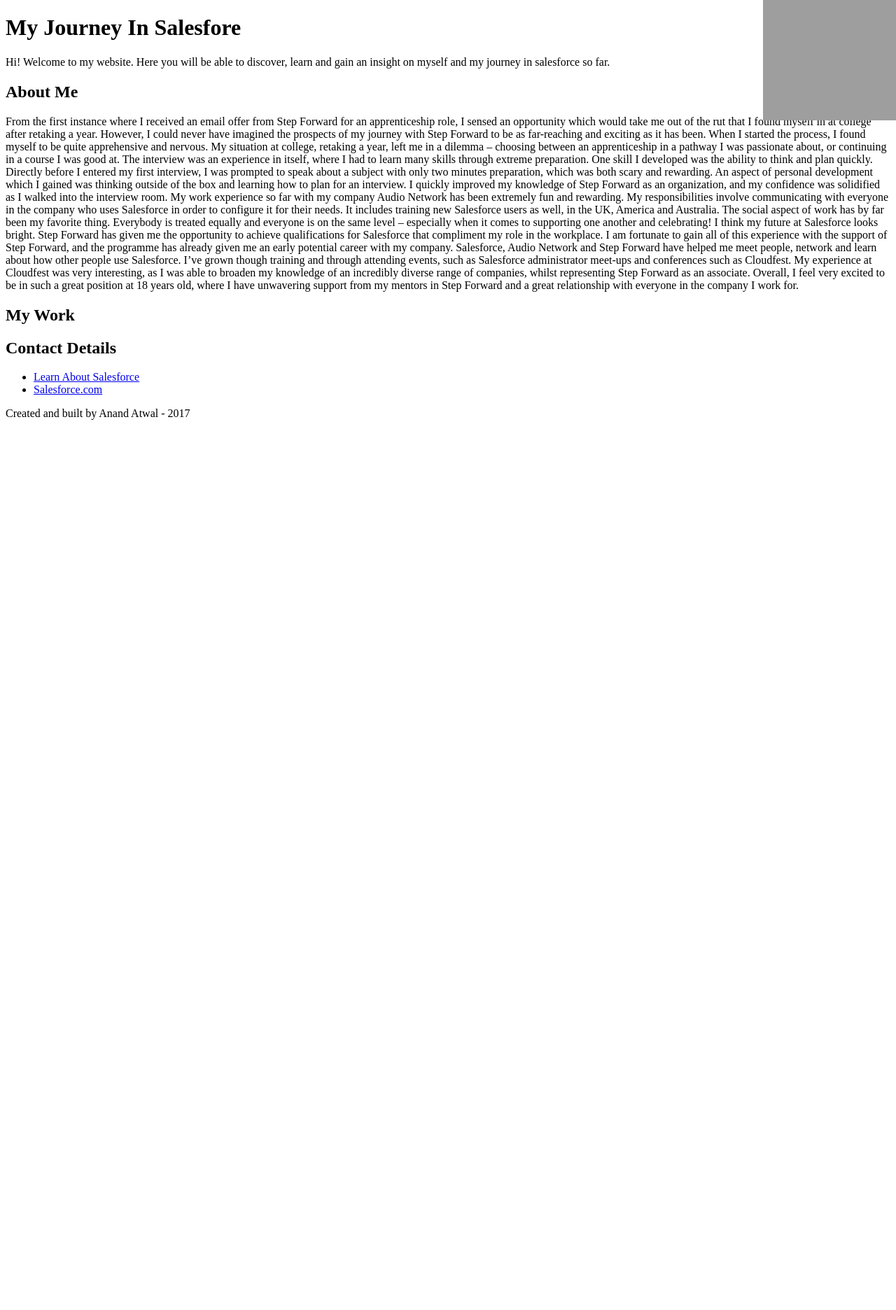
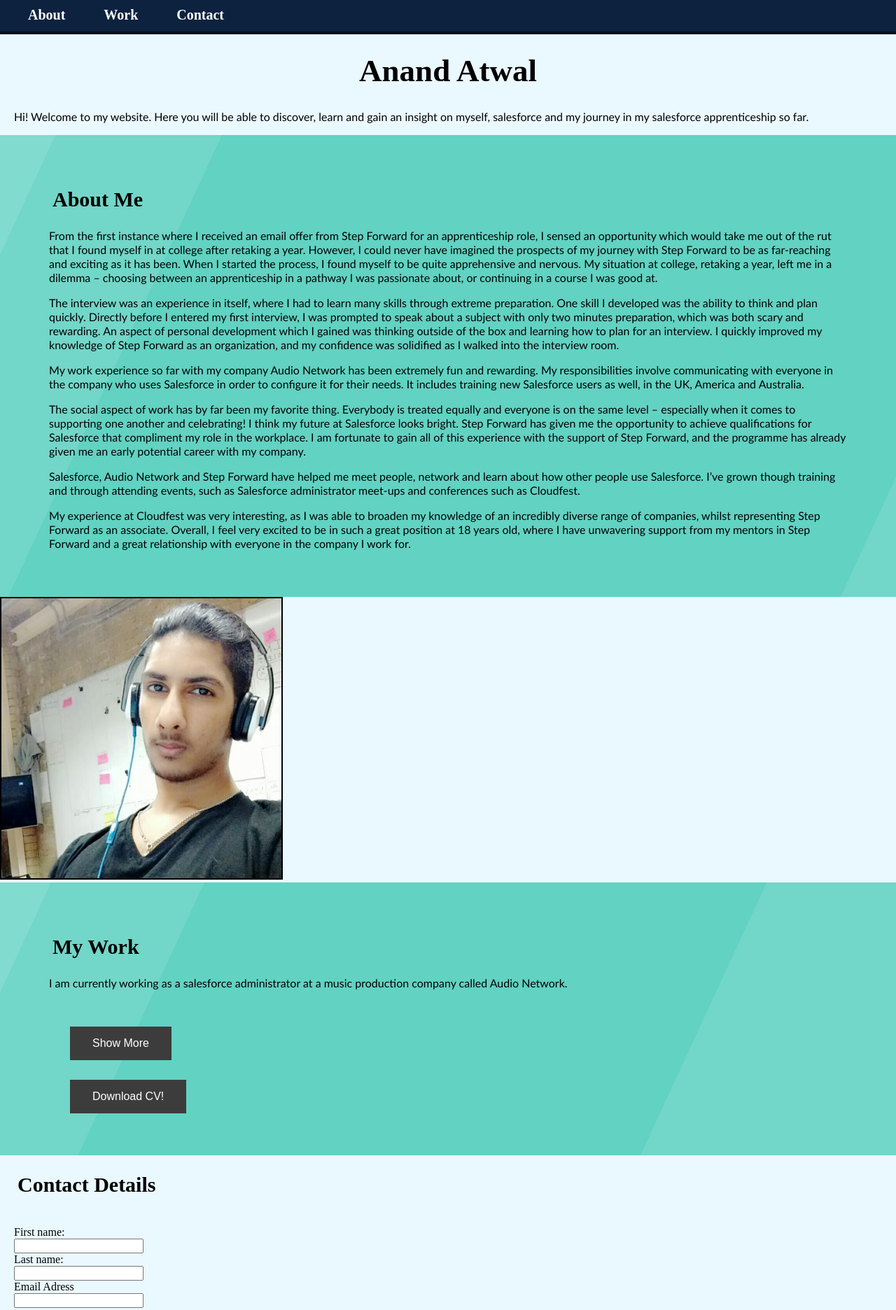
Before and after one commit to anandatwal/anandatwal.github.io, a plain HTML site: page index.html in a window 1280 px wide. Shown: the top 1872 px of the page at 70% size. Before the commit the page ends 800 px from the top, so only its background shows below. Drawn offline with Linux system fonts and the light colour scheme; grey boxes are pictures that could not be loaded.

Commit message:
Add files via upload

```diff
--- a/index.html
+++ b/index.html
@@ -1,43 +1,113 @@
 <!DOCTYPE html>
 <html lang="en-gb">
-<html>
+
+</html>
+
 <head>
+    <link rel="stylesheet" type="text/css" href="style.css" />
+    <link rel="stylesheet" type="text/css" src="normalize.css">
     <title>Salesforce!</title>
 </head>
-    <body style="background: #FFFFFF; color: black;">
-        <h1>My Journey In Salesfore</h1>
-               <img src="https://www.littleblue.com/wp-content/uploads/2014/08/sales-block.png" width="200" height="200" style="position: absolute; right: -10px; top: -28px"/>
-            <p>Hi! Welcome to my website. Here you will be able to discover, learn and gain an insight on myself and my journey in salesforce so far.</p>
-        <section id="About">
-            <h1>About Me</h1>
-            <p>From the first instance where I received an email offer from Step Forward for an apprenticeship role, I sensed an opportunity which would take me out of the rut that I found myself in at college after retaking a year. However, I could never have imagined the prospects of my journey with Step Forward to be as far-reaching and exciting as it has been. When I started the process, I found myself to be quite apprehensive and nervous. My situation at college, retaking a year, left me in a dilemma – choosing between an apprenticeship in a pathway I was passionate about, or continuing in a course I was good at.
-The interview was an experience in itself, where I had to learn many skills through extreme preparation. One skill I developed was the ability to think and plan quickly. Directly before I entered my first interview, I was prompted to speak about a subject with only two minutes preparation, which was both scary and rewarding. An aspect of personal development which I gained was thinking outside of the box and learning how to plan for an interview. I quickly improved my knowledge of Step Forward as an organization, and my confidence was solidified as I walked into the interview room.
-My work experience so far with my company Audio Network has been extremely fun and rewarding. My responsibilities involve communicating with everyone in the company who uses Salesforce in order to configure it for their needs. It includes training new Salesforce users as well, in the UK, America and Australia.
-The social aspect of work has by far been my favorite thing.  Everybody is treated equally and everyone is on the same level – especially when it comes to supporting one another and celebrating!
-I think my future at Salesforce looks bright. Step Forward has given me the opportunity to achieve qualifications for Salesforce that compliment my role in the workplace. I am fortunate  to gain all of this experience with the support of Step Forward, and the programme has already given me an early potential career with my company.
-Salesforce, Audio Network and Step Forward have helped me meet people, network and learn about how other people use Salesforce. I’ve grown though training and through attending events, such as Salesforce administrator meet-ups and conferences such as Cloudfest.
-My experience at Cloudfest was very interesting, as I was able to broaden my knowledge of an incredibly diverse range of companies, whilst representing Step Forward as an associate. Overall, I feel very excited to be in such a great position at 18 years old, where I have unwavering support from my mentors in Step Forward and a great relationship with everyone in the company I work for. </p>
+
+<body>
+    <header>
+        <div class="bar">
+            <nav class="navigation">
+                <ul class="navigation__list">
+                    <a href="#about">About</a>
+                    <a href="#work">Work</a>
+                    <a href="#contact">Contact</a>
+                </ul>
+            </nav>
+        </div>
+    </header>
+    <div class="container">
+        <h1>Anand Atwal</h1>
+        <p>Hi! Welcome to my website. Here you will be able to discover, learn and gain an insight on myself, salesforce and
+            my journey in my salesforce apprenticeship so far.</p>
+        <div class="Anandos">
+            <section id="about">
+                <h2>About Me</h2>
+                <p>From the first instance where I received an email offer from Step Forward for an apprenticeship role, I sensed
+                    an opportunity which would take me out of the rut that I found myself in at college after retaking a
+                    year. However, I could never have imagined the prospects of my journey with Step Forward to be as far-reaching
+                    and exciting as it has been. When I started the process, I found myself to be quite apprehensive and
+                    nervous. My situation at college, retaking a year, left me in a dilemma – choosing between an apprenticeship
+                    in a pathway I was passionate about, or continuing in a course I was good at.</p>
+
+                <p>The interview was an experience in itself, where I had to learn many skills through extreme preparation.
+                    One skill I developed was the ability to think and plan quickly. Directly before I entered my first interview,
+                    I was prompted to speak about a subject with only two minutes preparation, which was both scary and rewarding.
+                    An aspect of personal development which I gained was thinking outside of the box and learning how to
+                    plan for an interview. I quickly improved my knowledge of Step Forward as an organization, and my confidence
+                    was solidified as I walked into the interview room.
+                </p>
+
+                <p>My work experience so far with my company Audio Network has been extremely fun and rewarding. My responsibilities
+                    involve communicating with everyone in the company who uses Salesforce in order to configure it for their
+                    needs. It includes training new Salesforce users as well, in the UK, America and Australia.</p>
+
+                <p>The social aspect of work has by far been my favorite thing. Everybody is treated equally and everyone is
+                    on the same level – especially when it comes to supporting one another and celebrating! I think my future
+                    at Salesforce looks bright. Step Forward has given me the opportunity to achieve qualifications for Salesforce
+                    that compliment my role in the workplace. I am fortunate to gain all of this experience with the support
+                    of Step Forward, and the programme has already given me an early potential career with my company.</p>
+
+                <p>Salesforce, Audio Network and Step Forward have helped me meet people, network and learn about how other
+                    people use Salesforce. I’ve grown though training and through attending events, such as Salesforce administrator
+                    meet-ups and conferences such as Cloudfest.</p>
+
+                <p>My experience at Cloudfest was very interesting, as I was able to broaden my knowledge of an incredibly diverse
+                    range of companies, whilst representing Step Forward as an associate. Overall, I feel very excited to
+                    be in such a great position at 18 years old, where I have unwavering support from my mentors in Step
+                    Forward and a great relationship with everyone in the company I work for.</p>
+        </div>
+                <img src="pp 2.jpg" alt="me" width="400" height="400" />
             </section>
-        <section id="My Work">
-            <h1>My Work</h1>
-        </section>
-        <section id="Contact Details">
-            <h1>Contact Details</h1>
-        </section>
-        <header>
-            <nav>
+        <section id="work" class="worksection">
+            <h2>My Work</h2>
+            <p> I am currently working as a salesforce administrator at a music production company called Audio Network.</p>
+            <br></br>
+            <button onclick="showMore()">Show More</button>
+<div id="worklinks" class="hidden">
     <ul>
+        <div class="mywork">
             <li>
-                        <a href="https://trailhead.salesforce.com/">Learn About Salesforce</a>
+                <a href="https://www.newvoicemedia.com/blog/anand-stepped-forward-salesforce/">My Blog</a>
+            </li>
+            <li>
+                <a href="https://www.audionetwork.com/?gclid=Cj0KEQjwnsPGBRDo4c6RqK-Oqu8BEiQAwNviCfEZ21iTP45xZIlLSyCkmoysUz5UYBoZKHNazDZ5sQ0aAgtA8P8HAQ">Audio Network</a>
             </li>
             <li>
                 <a href="http://www.salesforce.com">Salesforce.com</a>
             </li>
+            <li>
+                <a href="https://trailhead.salesforce.com/">Learn About Salesforce</a>
+            </li>
+        </div>
     </ul>
-            </nav>
-        </header>
+</div>
+<br></br>
+<form method="GET" action="MY CV.jpg">
+    <button type="submit">Download CV!</button>
+</form>
+</section>
+<section id="contact">
+    <h2>Contact Details</h2>
+    <form class="contactinfo" action="/action_page.php">
+        <br> First name:</br>
+        <input type="text" name="firstname">
+        <br> Last name:</br>
+        <input type="text" name="lastname">
+        <br>Email Adress</br>
+        <input type="text" name="email">
+        <br></br>
+        <button type="button" onclick="alert('Your contact details have been sent!')">submit</button>
+</form>
+</section>
 <footer>
     <p>Created and built by Anand Atwal - 2017</p>
 </footer>
+</div>
+<script src="myscripts.js"></script>
 </body>
-</head>
--- /dev/null
+++ b/myscripts.js
@@ -0,0 +1,8 @@
+function showMore() {
+    var el = document.querySelector("#worklinks");
+    if(el.classList.contains("hidden")) {
+        el.classList.remove("hidden");
+    } else {
+        el.classList.add("hidden");
+    }
+}
--- /dev/null
+++ b/style.css
@@ -0,0 +1,138 @@
+.container {
+    background:#EAF8FF;
+    color: black;
+    margin: 0px;
+}
+
+.container h1 {
+    margin-top: 0px;
+    padding-top: 75px;
+}
+
+.hidden {
+    display: none;
+}
+
+body {
+    margin: 0px;
+}
+
+header {
+    text-align: left;
+    font-size: 20px;
+    word-spacing: 20px;
+    position: fixed;
+    width: 100%;
+    transition: all 0.25s ease-out;
+    background-color: #0c223f;
+    border-bottom: solid 4px #05101d;
+    z-index: 1030;
+}
+
+footer {
+    background: #3c3c3c;
+    padding: 30px;
+    color: #ccc;
+    text-align: center;
+}
+
+h1 {
+    font-size: 45px;
+    text-align: center;
+}
+
+h2 {
+    font-size: 30px;
+    margin-left: 25px;
+}
+
+p {
+    margin-left: 20px;
+    font-family: Calibri, Candara, Segoe, "Segoe UI", Optima, Arial, sans-serif;
+	font-size: 16px;
+	font-style: normal;
+	font-variant: normal;
+	font-weight: 400;
+	line-height: 20px;
+    margin-right: 20px;
+}
+
+.navigation__list {
+    padding-top: 10px;
+    padding-bottom: 12px;
+    margin: 0px;
+}
+
+.navigation__list a {
+    color: white;
+    font-weight: bold;
+    font: Verdana;
+    padding-right: 30px;
+    text-decoration: none;
+}
+
+img {
+    margin-left: 0px;
+    padding: 0px;
+    border:2px solid black;
+    padding-bottom: 0px;
+
+   }
+
+button {
+    margin-left: 50px;
+    background-color: #3c3c3c;
+    border: none;
+    color: white;
+    padding: 15px 32px;
+    text-align: center;
+    text-decoration: none;
+    display: inline-block;
+    font-size: 16px;
+    cursor: pointer;
+    transition-duration: 0.4s;
+    margin-bottom: 10px;
+}
+
+button:hover {
+    box-shadow: 0 12px 16px 0 rgba(0,0,0,0.24), 0 17px 50px 0 rgba(0,0,0,0.19);
+}
+
+.contactinfo {
+    margin-left: 20px;
+    margin-bottom: 20px;
+}
+
+.mywork a {
+    font-family: Calibri, Candara, Segoe, "Segoe UI", Optima, Arial, sans-serif;
+	font-size: 18px;
+	font-style: normal;
+	font-variant: normal;
+	font-weight: 400;
+	line-height: 20px;
+    text-decoration: none;
+}
+
+.mywork a:link {
+    color: black;
+}
+
+.mywork a:visited {
+    color: black;
+}
+
+.mywork a:hover {
+    color: blue;
+}
+
+.worksection {
+    padding: 50px;
+    background-color: #62d2c2;
+    background: linear-gradient(114.83deg, #81dbce 5%, #72d6c8 5%, #72d6c8 20%, #62d2c2 20%, #62d2c2 75%, #72d6c8 75%, #72d6c8 100%);
+}
+
+.Anandos {
+    padding: 50px;
+    background-color: #62d2c2;
+    background: linear-gradient(114.83deg, #81dbce 5%, #72d6c8 5%, #72d6c8 20%, #62d2c2 20%, #62d2c2 95%, #72d6c8 95%, #72d6c8 100%);
+}
```
Also changed, not shown: MY CV.jpg (added), normalize.css (added), pp 2.jpg (added). Lines whose indentation alone changed are shown as unchanged.
